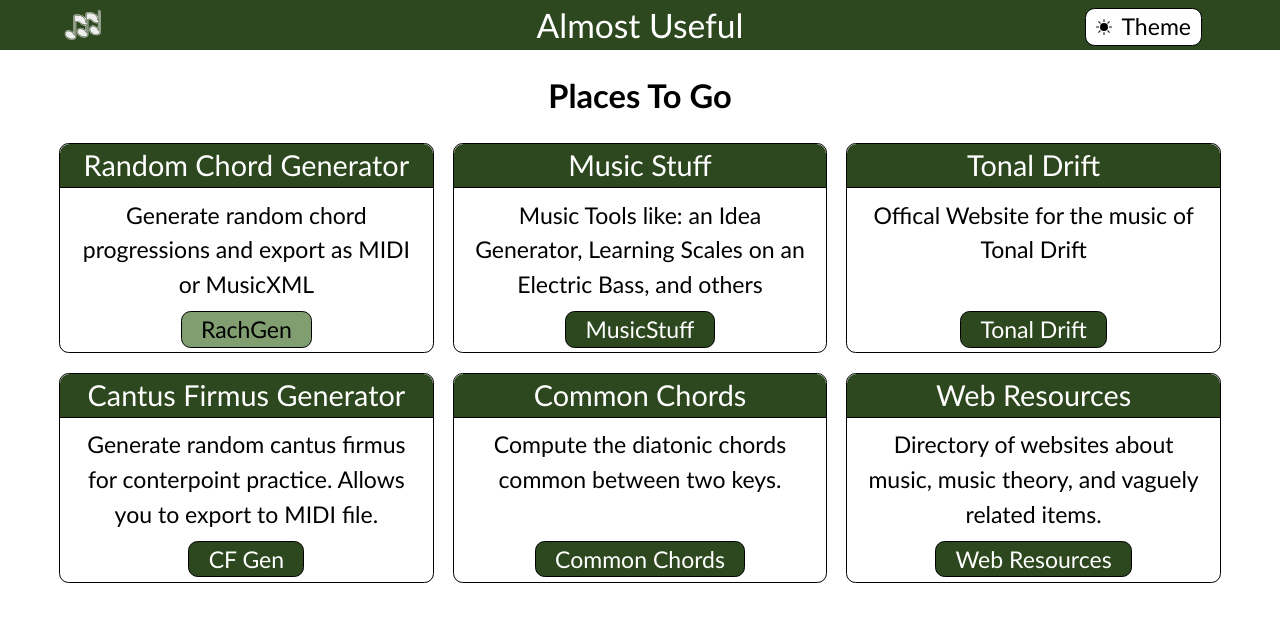
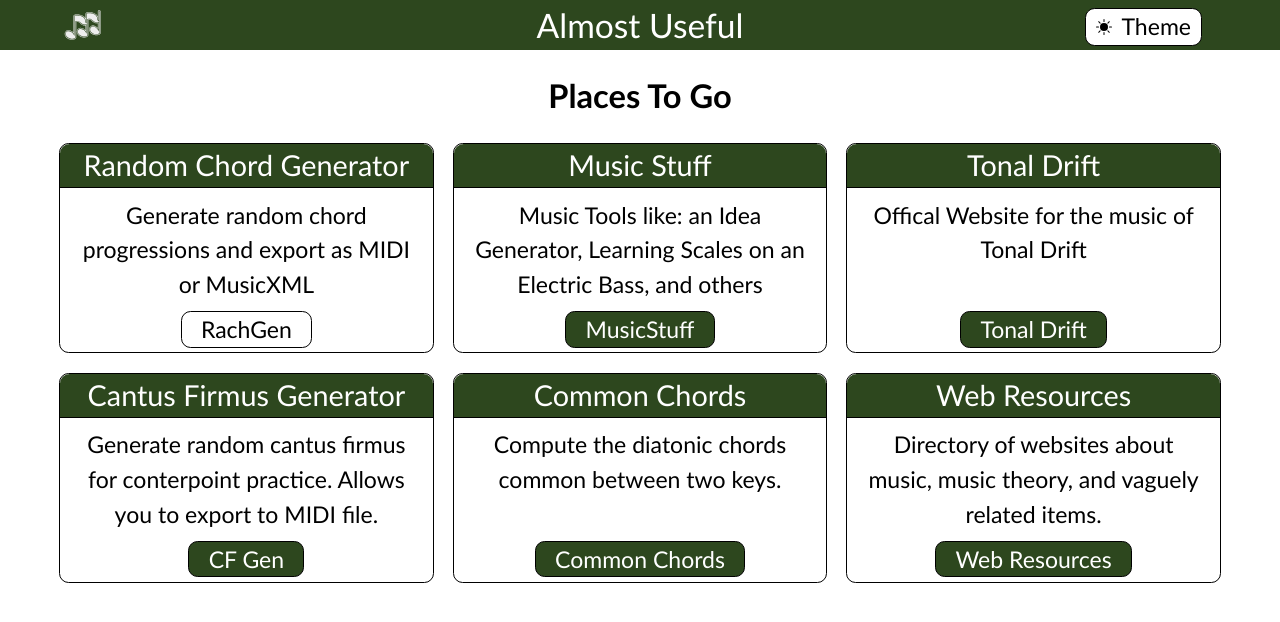
Before and after one commit to mhhollomon/mhhollomon.github.io, a React (Vite) app: page / in a window 1280 px wide. In both pictures the pointer is over the link "RachGen". Shown: the top 622 px of the page. Built offline with nearby package versions, Linux system fonts and the light colour scheme.

Commit message:
switch to oklab

```diff
--- a/src/App.css
+++ b/src/App.css
@@ -76,8 +76,9 @@
     border-width: 1px;
     border-style: solid;
 
-    &:hover {
-        --bg-hover-color: oklch(from var(--color-primary) calc(l + .3) c h);
+    &:hover,
+    &:focus-visible {
+        --bg-hover-color: oklab(from var(--color-primary) calc(l + .3) c h);
         background-color: var(--bg-hover-color);
         color : contrast(var(--bg-hover-color));
     }
```
